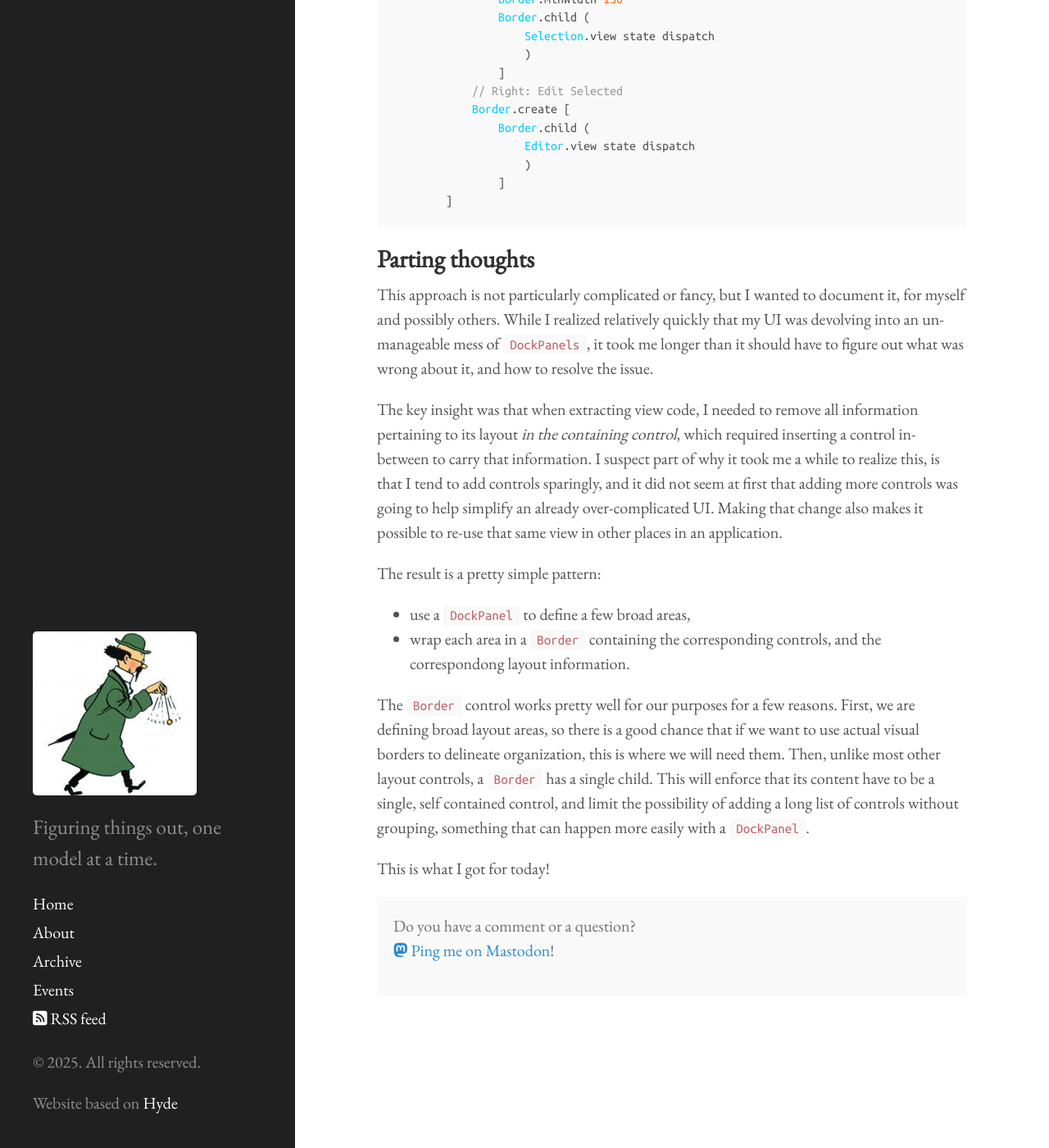
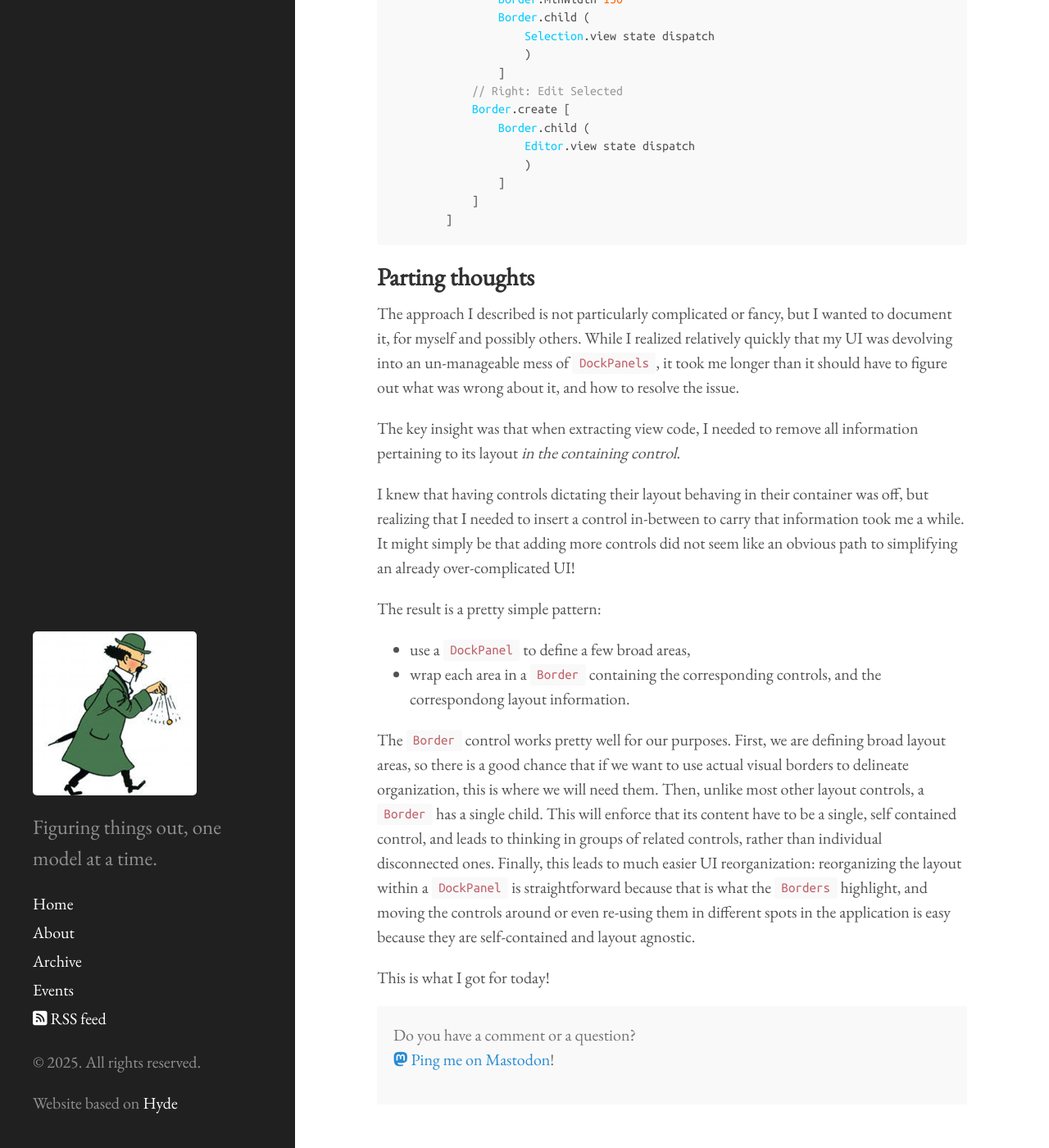
Before and after one commit to mathias-brandewinder/mathias-brandewinder.github.io, a Jekyll site: the page built from _posts/2025-02-05-maintainable-avalonia-funcui-layout.md, in a window 1280 px wide and 1400 px high, scrolled down 7631 px. Shown: the whole window at 82% size. Built offline with Jekyll 4.4.1, drawn with Linux system fonts in a browser that asks for light colours; some of the changed text lies outside the part shown.

Commit message:
Update 2025-02-05-maintainable-avalonia-funcui-layout.md

````diff
--- a/_posts/2025-02-05-maintainable-avalonia-funcui-layout.md
+++ b/_posts/2025-02-05-maintainable-avalonia-funcui-layout.md
@@ -80,14 +80,15 @@
 What I like about the `DockPanel` is that
 
 - it handles dynamic screen resizing gracefully,
-- it handles well dynamic scroll bars for controls with expanding contents,
+- it handles dynamic scroll bars for controls with expanding contents,
 such as `ListBox`,
 - it is a pretty natural fit for layouts like item selector on the left /
-selected item editor on the right.
+selected item editor on the right, or more generally newspaper / column style
+layouts.
 
 ## DockPanel of Doom
 
-So what can go wrong when using `DockPanel` for layout? If you are not careful,
+So what can go wrong using `DockPanels`? If you are not careful,
 things can get out of hand quickly. As a simplistic (and ugly looking) example,
 you might end up with a screen layout along these lines:
 
@@ -177,7 +178,8 @@
 As I see it, there are 2 separate problems at play:
 
 - Docking multiple elements, in particular using different docking directions,
-is difficult to follow,
+can be difficult to follow, because the behavior of any element depends on the
+entire chain of previous elements within the `DockPanel`.
 - The more code there is inline, the harder it gets to see the relevant
 information about the structure.
 
@@ -210,7 +212,7 @@
             ]
 ```
 
-This allows us in turn to do the following refactor of the `view`:
+This allows us to refactor the `view` like so:
 
 ``` fsharp
 let view (state: State) (dispatch: Msg -> unit) =
@@ -230,10 +232,11 @@
         ]
 ```
 
-While this de-cluttered the `view`, it is arguably even worse than before.
-In the main view, all we see is a call to `Selection.view`, with no
+While the `view` is now de-cluttered, this is arguably even worse than before.
+In the main `view`, all we see is a call to `Selection.view`, with no
 information about how it is docked. If we want to know how the `TextBlock` will
-be docked, we need to navigate even further away in the code than before.
+be positioned, we need to navigate even further away in the code than before,
+inside the `Selection.view` function.
 
 The problem here is that `Selection.view` should not contain information
 about docking - it is not its responsibility to decide where it should appear
@@ -241,7 +244,7 @@
 
 If the `Selection.view` is not responsible for how it is docked, that
 responsibility should be moved up to its containing element. Let's refactor,
-with a bit of added indirection:
+adding a bit of indirection:
 
 ``` fsharp
 module Selection =
@@ -282,11 +285,11 @@
 
 Instead of directly using `Selection.view`, we introduce a `Border` in the
 parent `DockPanel`, which carries the relevant docking information, as well as
-any other information about layout in the parent `DockPanel`, like `minWidth`
-in our example.
+anything else that pertains to its layout in the parent `DockPanel`, like
+`minWidth` in our example.
 
-The next step refactoring would be to do something similar for the right
-section. I won't go into the full details, and leave it as the proverbial
+The next refactoring involves doing something similar for the right
+section. I won't go into the details, and leave it as the proverbial
 "exercise to the reader". Once completed, the result would look along these
 lines, which I believe is markedly better than the original version:
 
@@ -308,24 +311,26 @@
                     Editor.view state dispatch
                     )
                 ]
+            ]
         ]
 ```
 
 ## Parting thoughts
 
-This approach is not particularly complicated or fancy, but I wanted to
-document it, for myself and possibly others. While I realized relatively
+The approach I described is not particularly complicated or fancy, but I wanted
+to document it, for myself and possibly others. While I realized relatively
 quickly that my UI was devolving into an un-manageable mess of `DockPanels`, it
 took me longer than it should have to figure out what was wrong about it, and
 how to resolve the issue.
 
 The key insight was that when extracting view code, I needed to remove all
-information pertaining to its layout _in the containing control_, which
-required inserting a control in-between to carry that information. I suspect
-part of why it took me a while to realize this, is that I tend to add controls
-sparingly, and it did not seem at first that adding more controls was going to
-help simplify an already over-complicated UI. Making that change also makes it
-possible to re-use that same view in other places in an application.
+information pertaining to its layout _in the containing control_.
+
+I knew that having controls dictating their layout behaving in their container
+was off, but realizing that I needed to insert a control in-between to carry
+that information took me a while. It might simply be that adding more controls
+did not seem like an obvious path to simplifying an already over-complicated
+UI!
 
 The result is a pretty simple pattern:
 
@@ -333,13 +338,17 @@
 - wrap each area in a `Border` containing the corresponding controls, and
 the correspondong layout information.
 
-The `Border` control works pretty well for our purposes for a few reasons.
+The `Border` control works pretty well for our purposes.
 First, we are defining broad layout areas, so there is a good chance that if we
 want to use actual visual borders to delineate organization, this is where we
 will need them. Then, unlike most other layout controls, a `Border` has a
 single child. This will enforce that its content have to be a single, self
-contained control, and limit the possibility of adding a long list of controls
-without grouping, something that can happen more easily with a `DockPanel`.
+contained control, and leads to thinking in groups of related controls, rather
+than individual disconnected ones. Finally, this leads to much easier UI
+reorganization: reorganizing the layout within a `DockPanel` is straightforward
+because that is what the `Borders` highlight, and moving the controls around or
+even re-using them in different spots in the application is easy because they
+are self-contained and layout agnostic.
 
 This is what I got for today!
 
````
